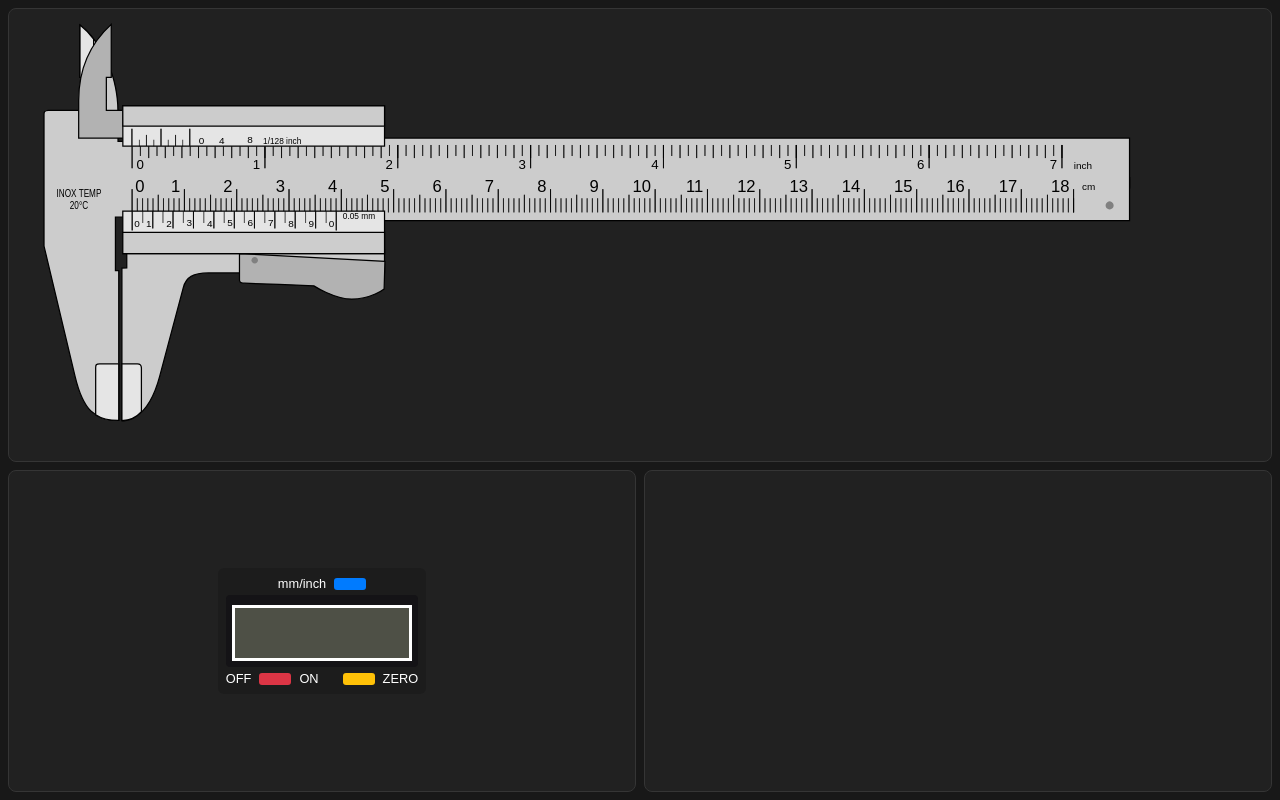
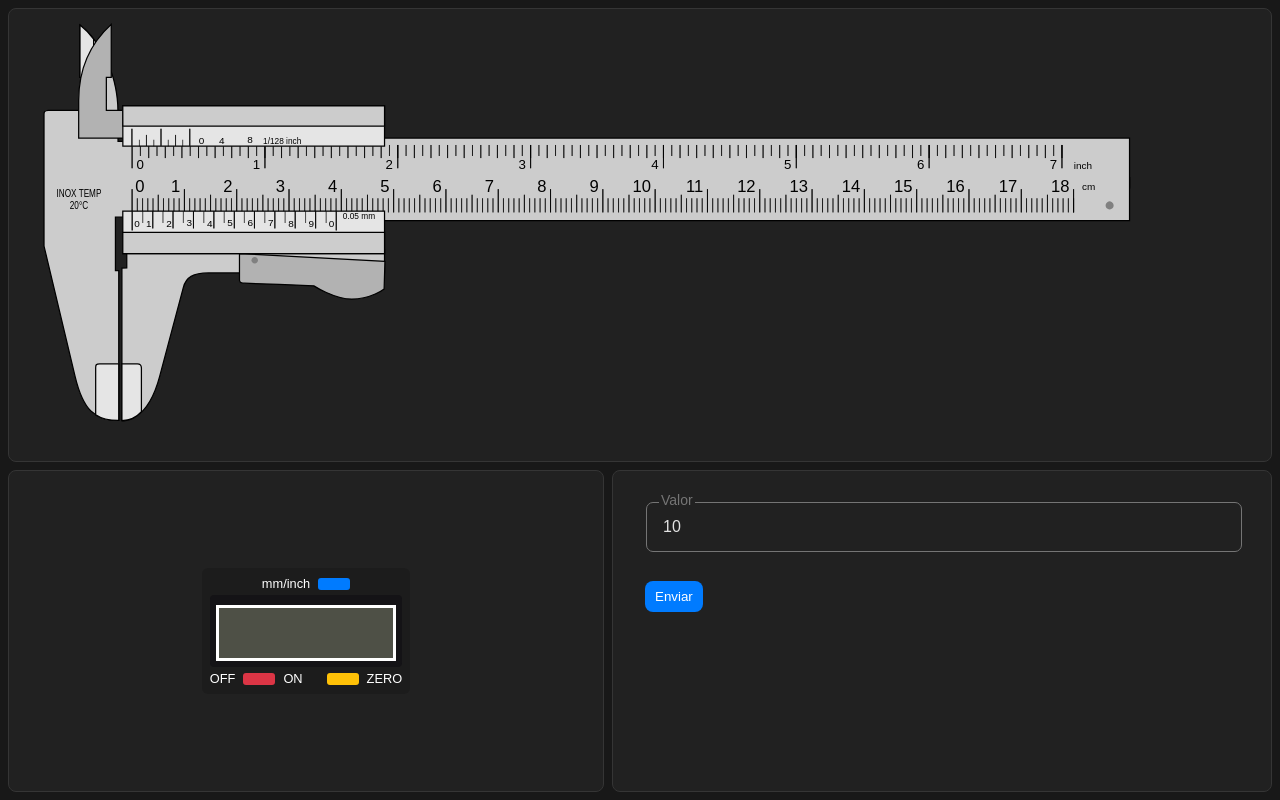
Before and after one commit to lucas458/caliper, a plain HTML site: page caliper.html in a window 1280 px wide. Drawn offline with Linux system fonts and the light colour scheme.

Commit message:
feat: Criar input para valor atual

```diff
--- a/caliper.html
+++ b/caliper.html
@@ -464,7 +464,17 @@
 
 
 
-        <div class="container"></div>
+        <div class="container">
+
+            <div class="UI_textField">
+                <input type="number" class="UI_textField_input" spellcheck="false" placeholder=" " value="10" enterkeyhint="enter">
+                <div class="UI_textField_label">Valor</div>
+                <div class="UI_textField_helper">Campo não pode estar vazio</div>
+            </div>
+
+            <button class="button-blue" id="buttonSetValue" onclick="onClickSetValue()">Enviar</button>
+
+        </div>
 
 
     </div>
--- a/script.js
+++ b/script.js
@@ -75,6 +75,7 @@ function setCaliperPixel( distance = 0 ){
     distance = clamp(distance, 0, 1956 + 312);
     position = distance;
     document.querySelectorAll('.movement').forEach(e => e.style.transform = `translateX(${-312 + distance}px)`);
+    updateCaliper();
 }
 
 
@@ -126,7 +127,6 @@ onmousemove = (event) => {
     }
 
     setCaliperPixel(event.clientX - initialPosition);
-    updateCaliper();
 };
 
 
@@ -140,5 +140,40 @@ onwheel = (event) => {
     step *= event.shiftKey? 10 : 1;
 
     setCaliperPixel(position + step);
-    updateCaliper();
 };
+
+
+
+
+
+function onClickSetValue(){
+
+    const VALUE = document.querySelector(".UI_textField_input").value;
+
+    if ( unitIsMilimeters ){
+        setCaliperMilimeters(VALUE);
+        return;
+    }
+
+    setCaliperInch(VALUE);
+}
+
+
+
+// TEXT FIELD: ONINPUT
+document.querySelector(".UI_textField").onkeydown = (event) => {
+
+    if ( event.key != "Enter" ){
+        return;
+    }
+
+    onClickSetValue();
+};
+
+
+document.querySelector(".UI_textField").oninput = (event) => {
+    console.log( event.target )
+    const input = event.target;
+    const isError = event.target.parentElement.classList.toggle("UI_textField_error", input.value.length == 0);
+    buttonSetValue.disabled = isError;
+};
--- a/style.css
+++ b/style.css
@@ -167,3 +167,160 @@ svg {
 .button-yellow{
     background-color: #ffc107;
 }
+
+
+
+
+
+
+
+
+
+#bottom .container:last-child{
+    padding: 32px;
+}
+
+
+
+
+
+button{
+    border: none;
+    outline: none;
+    border-radius: 8px;
+    padding: 8px 10px;
+    color: #fff;
+    cursor: pointer;
+}
+button:hover{
+    opacity: 0.5;
+}
+
+button:disabled{
+    opacity: 0.25;
+}
+
+
+
+/* Chrome, Safari, Edge, Opera */
+input::-webkit-outer-spin-button,
+input::-webkit-inner-spin-button {
+    -webkit-appearance: none;
+    margin: 0;
+}
+
+/* Firefox */
+input[type=number] {
+    -moz-appearance: textfield;
+    appearance: textfield;
+}
+
+/* UI - Text Field */
+.UI_textField{
+    min-width: 200px;
+    width: calc(100% - 24px);
+    height: 48px;
+    outline: 1px solid #757575;
+    background-color: #212121;
+    border-radius: 6px;
+    /* margin: 16px 2px 32px 2px; */
+    margin: 0 2px 30px 2px;
+    position: relative;
+}
+
+.UI_textField_label{
+    pointer-events: none;
+    background-color: #212121;
+    color: #757575;
+    padding: 2px;
+    font-size: 14px;
+    display: flex;
+    align-items: center;
+    transition: 100ms;
+    position: absolute;
+    left: 12px;
+    top: -13px;
+}
+
+
+
+.UI_textField_input:placeholder-shown ~ .UI_textField_label{
+    font-size: 16px;
+    top: 10px;
+}
+
+
+.UI_textField:focus-within{
+    outline: 2px solid #007bff;
+}
+
+.UI_textField_input:focus ~ .UI_textField_label{
+    height: initial;
+    font-size: 14px;
+    color: #007bff;
+    top: -13px;
+}
+
+
+.UI_textField_input{
+    width: 100%;
+    height: 100%;
+    background-color: transparent;
+    border: none;
+    outline: none;
+    display: block;
+    caret-color: #007bff;
+    color: #000000de;
+    font-size: 16px;
+    padding: 16px 12px 16px 16px;
+}
+
+
+
+.UI_textField_helper{
+    visibility: hidden;
+    font-size: 14px;
+    color: #757575;
+    position: absolute;
+    padding-left: 16px;
+    left: 0;
+    top: calc(100% + 2px);
+}
+
+
+
+
+
+.UI_textField_error .UI_textField_label,
+.UI_textField_error .UI_textField_helper,
+.UI_textField_error .UI_textField_input:focus ~ .UI_textField_label{
+    color: #dc3545;
+}
+
+.UI_textField_error .UI_textField_input{
+    caret-color: #dc3545;
+}
+
+
+.UI_textField_error,
+.UI_textField_error .UI_textField:focus-within{
+    outline-color: #dc3545 !important;
+}
+
+
+.UI_textField_error .UI_textField_helper{
+    visibility: visible;
+}
+
+
+
+
+
+
+.UI_textField{
+    width: 100%;
+}
+
+.UI_textField_input{
+    color: #ffffffde;
+}
```
